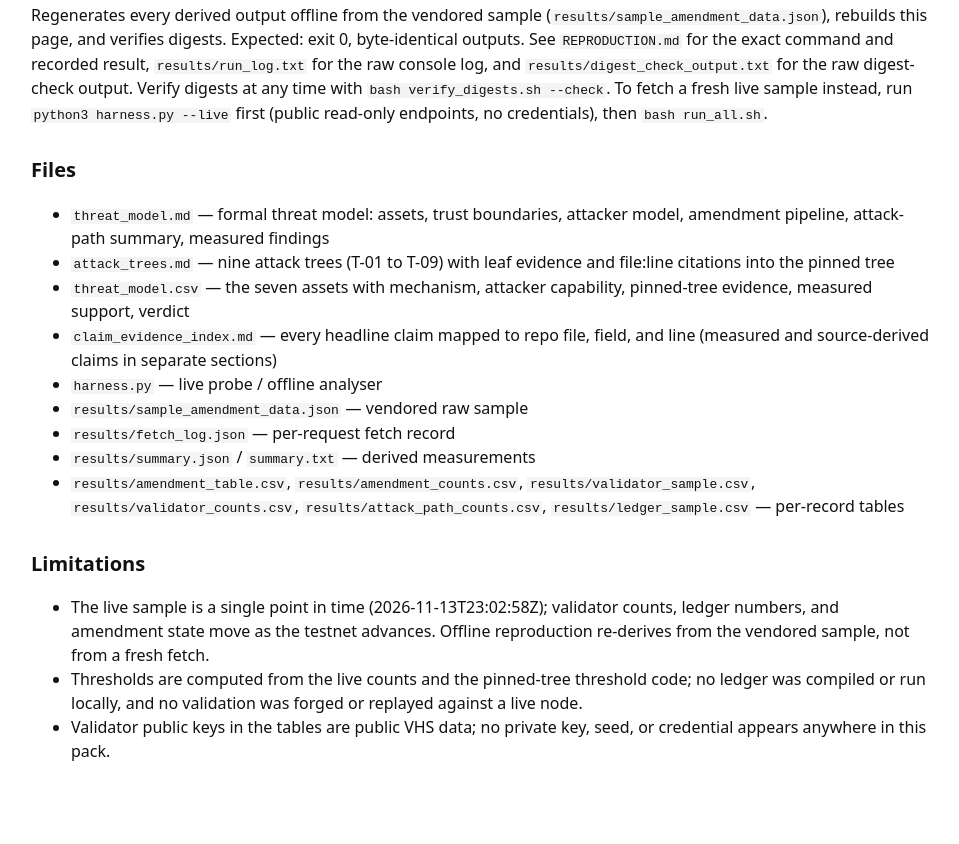
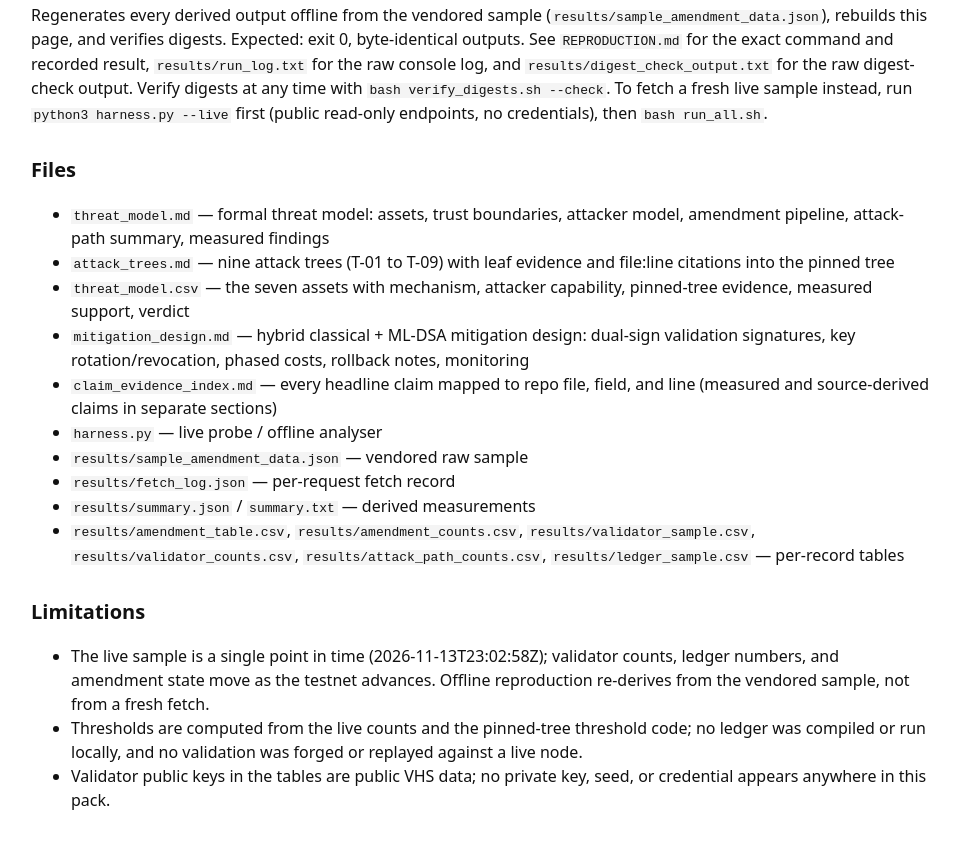
Before and after one commit to araupooo/postfiat-amendment-quantum-threat-model, a plain HTML site: page docs/index.html in a window 1280 px wide. Shown: the part 2578-3422 px from the top of the page, without its empty margins (159-1118 px from the left). Before the commit the page ends 3373 px from the top, so only its background shows below. Drawn offline with Linux system fonts and the light colour scheme.

Commit message:
Update docs/index.html

```diff
--- a/docs/index.html
+++ b/docs/index.html
@@ -133,6 +133,9 @@ summary, measured findings</li>
 with leaf evidence and file:line citations into the pinned tree</li>
 <li><code>threat_model.csv</code> — the seven assets with mechanism,
 attacker capability, pinned-tree evidence, measured support, verdict</li>
+<li><code>mitigation_design.md</code> — hybrid classical + ML-DSA
+mitigation design: dual-sign validation signatures, key
+rotation/revocation, phased costs, rollback notes, monitoring</li>
 <li><code>claim_evidence_index.md</code> — every headline claim mapped
 to repo file, field, and line (measured and source-derived claims in
 separate sections)</li>
```
